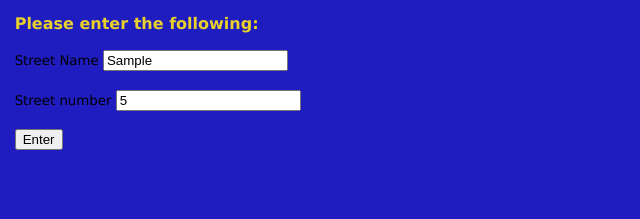
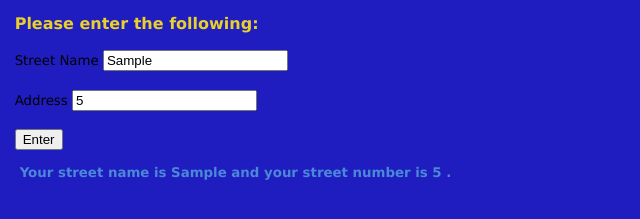
Before and after one commit to ICS20-Programming-PJLobetti/Unit2-03-HTML-UserInput, a plain HTML site: page index.html in a window 1280 px wide. Both pictures are taken after typing "Sample", "5" into the empty fields and a click on the input "Enter". Shown: the part 59-278 px from the top of the page, without its empty margins (0-640 px from the left). Drawn offline with Linux system fonts and the light colour scheme.

Commit message:
edited it to work

```diff
--- a/index.html
+++ b/index.html
@@ -4,7 +4,7 @@
     <meta charset="utf-8">
     <meta name="description" content="User Input, with JavaScript">
     <meta name="keywords" content="immaculata, ics2o">
-    <meta name="author" content="P.J. Lobetti">
+    <meta name="author" content="PJ Lobetti">
     <meta name="viewport" content="width=device-width, initial-scale=1.0">
     <link rel="apple-touch-icon" sizes="180x180" href="./fav/apple-touch-icon.png">
     <link rel="icon" type="image/png" sizes="32x32" href="./fav/favicon-32x32.png">
@@ -20,9 +20,9 @@
       <h3>Please enter the following:</h3>
       <form action="javascript:enterClicked()">
         <label for="fname">Street Name</label>
-        <input type="text" id="street-name" placeholder="Street Name"><br><br>
-        <label for="number">Street number</label>
-        <input type="number" id="number-entered" placeholder="Number"><br><br>
+        <input type="text" id="first-name" placeholder="Street name"><br><br>
+        <label for="age">Address</label>
+        <input type="number" id="age-entered" placeholder="Address"><br><br>
         <input type="submit" value="Enter">
       </form>
     </p>
--- a/js/script.js
+++ b/js/script.js
@@ -1,17 +1,17 @@
 // Copyright (c) 2022 PJ Lobetti All rights reserved
 //
 // Created by: PJ Lobetti
-// Created on: Mar 2022
+// Created on: Sep 2022
 // This file contains the JS functions for index.html
 
 function enterClicked () {
   // this function gets user's first name and age and displays it back to user
 
-  // get street name from text field
-  let Street Name = document.getElementById("street-name").value
-	// get door number from text field and cast it to integer
-  let Number = parseInt(document.getElementById("number-entered").value)
+  // get first name from text field
+  let firstName = document.getElementById("first-name").value
+	// get age from text field and cast it to integer
+  let userAge = parseInt(document.getElementById("age-entered").value)
 
-  // display street and door number back to user
-  document.getElementById('user-info').innerHTML = "Your street name is " + Street Name + " and your door number is " + Number "."
+  // display name and age back to user
+  document.getElementById('user-info').innerHTML = "Your street name is " + firstName + " and your street number is " + userAge + " ."
 }
```
